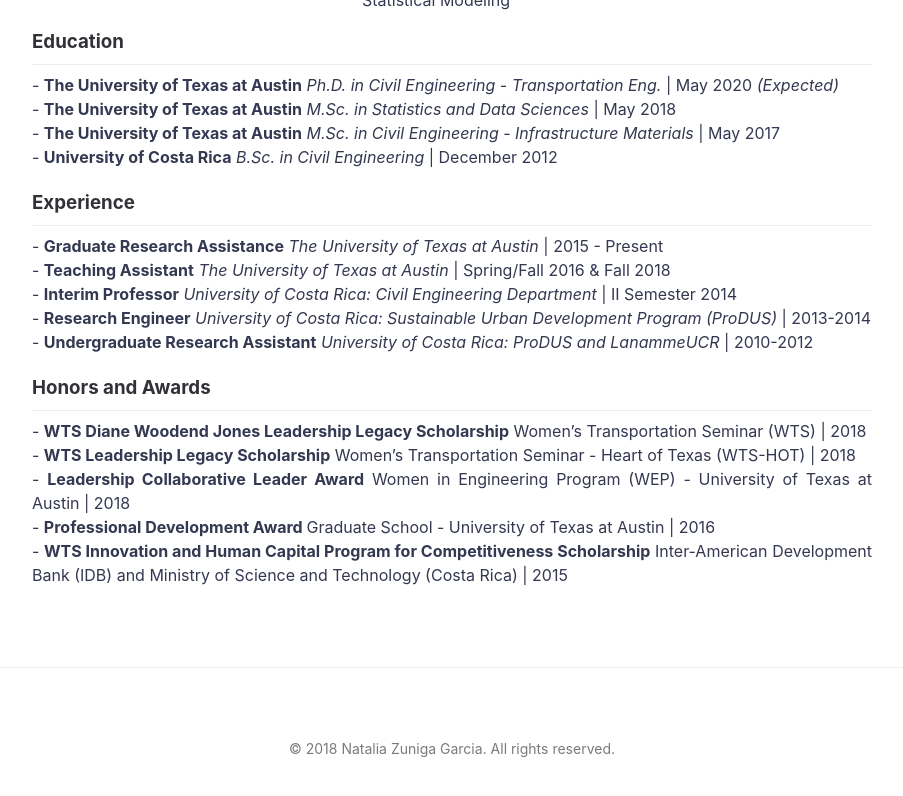
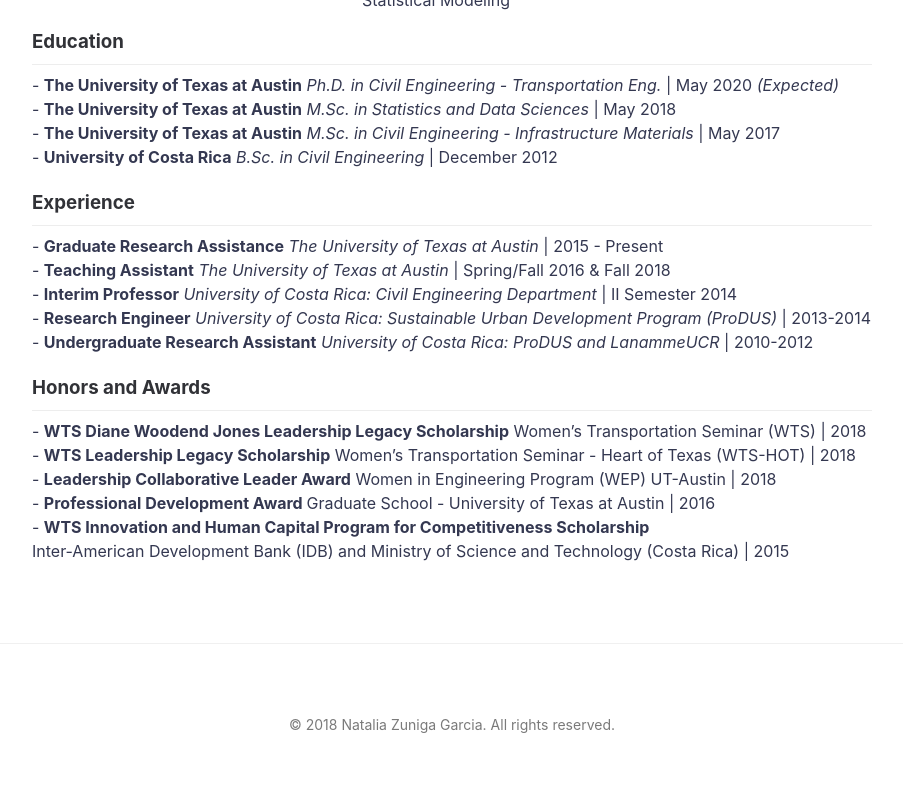
Before and after one commit to nzunigag/nzunigag.github.io, a Jekyll site: the page built from about.md, in a window 1280 px wide and 900 px high, scrolled down 613 px, cut to the strip 96-892 px from the top of the window. Shown: the whole strip, without its empty margins (188-1091 px from the left). Built offline with Jekyll 4.4.1, drawn with Linux system fonts in a browser that asks for light colours.

Commit message:
Update about.md

```diff
--- a/about.md
+++ b/about.md
@@ -55,7 +55,8 @@ ___
 <p align="justify">
 - <b>WTS Diane Woodend Jones Leadership Legacy Scholarship</b> Women’s Transportation Seminar (WTS) | 2018 <br>
 - <b>WTS Leadership Legacy Scholarship</b> Women’s Transportation Seminar - Heart of Texas (WTS-HOT) | 2018 <br>
-- <b>Leadership	Collaborative	Leader	Award</b> Women in	Engineering Program (WEP) - University of Texas at Austin | 2018 <br>
+- <b>Leadership	Collaborative	Leader	Award</b> Women in	Engineering Program (WEP) UT-Austin | 2018 <br>
 - <b>Professional Development Award </b> Graduate School - University of Texas at Austin | 2016 <br>
-- <b>WTS Innovation and Human Capital Program for Competitiveness Scholarship</b> 	Inter-American Development Bank (IDB) and Ministry of Science and Technology (Costa Rica) | 2015 <br>
+- <b>WTS Innovation and Human Capital Program for Competitiveness Scholarship</b> <br>
+  Inter-American Development Bank (IDB) and Ministry of Science and Technology (Costa Rica) | 2015 <br>
 </p>
```
